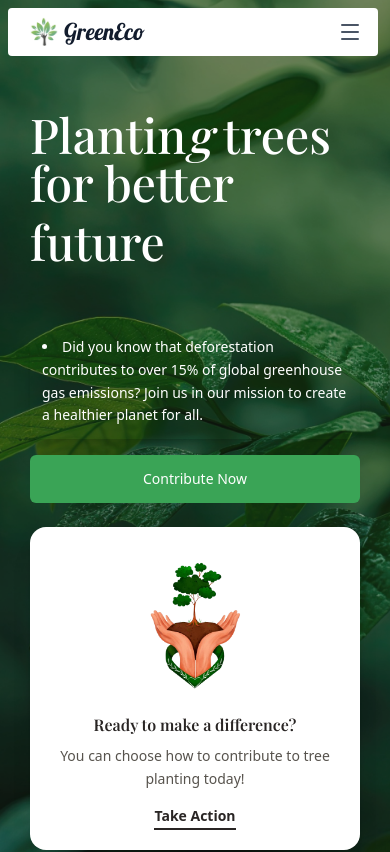
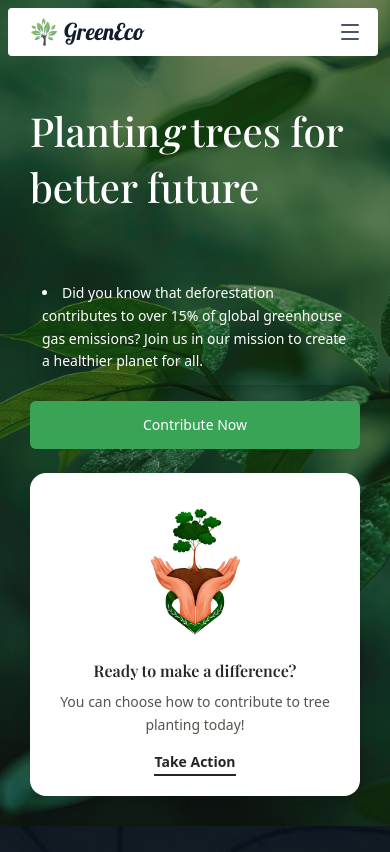
Before and after one commit to Ashen-sam/GreenEco-Landing-Page, a React (Vite) app: page / in a window 390 px wide. Shown: the top 852 px of the page. Built offline with nearby package versions, Linux system fonts and the light colour scheme; a web font is replaced by a local one.

Commit message:
feat : updated read me and some ui overall

```diff
--- a/src/components/layout/Navbar/Navbar.tsx
+++ b/src/components/layout/Navbar/Navbar.tsx
@@ -1,7 +1,7 @@
 import { useState } from "react"
 import { Menu, X } from "lucide-react"
 import { motion, AnimatePresence } from "framer-motion"
-import treeLogo from "../../../../public/hand-up-leaf-logo-design-with-vector_1249511-1344.jpg"
+import treeLogo from "../../../../public/logoNewTree.png"
 
 
 export const Navbar = () => {
@@ -27,7 +27,7 @@ export const Navbar = () => {
                     type: 'spring', delay: 0.2, stiffness: 110, damping: 12,
                     mass: 1,
                 }}
-                className="md:flex bg-[#fcfaf8]  z-1000 right-0 left-0  absolute hidden justify-between items-center p-4 text-sm plus_jakarta_font rounded-xl top-0"
+                className="md:flex bg-[#f8f8f8]  z-1000 right-0 left-0   absolute hidden justify-between items-center p-4 text-sm plus_jakarta_font rounded-xl top-0"
             >
                 <div className="flex items-center justify-center">
                     <img src={treeLogo} width={40} alt="TreeLogo" />
--- a/src/components/pages/Landing/Hero/Hero.tsx
+++ b/src/components/pages/Landing/Hero/Hero.tsx
@@ -58,7 +58,7 @@ export const Hero = () => {
                             </div>
                         </div>
                         <motion.div
-                            className='lg:hidden  mt-20 md:text-none text-5xl text-white '
+                            className='lg:hidden  mt-20 md:text-none sm:text-8xl text-white '
                             initial={{ x: -35, opacity: 0 }}
                             animate={{ x: 0, opacity: 1 }}
                             transition={{
```
Also changed, not shown: 1 other file (tests, documents, lock files or other folders).
